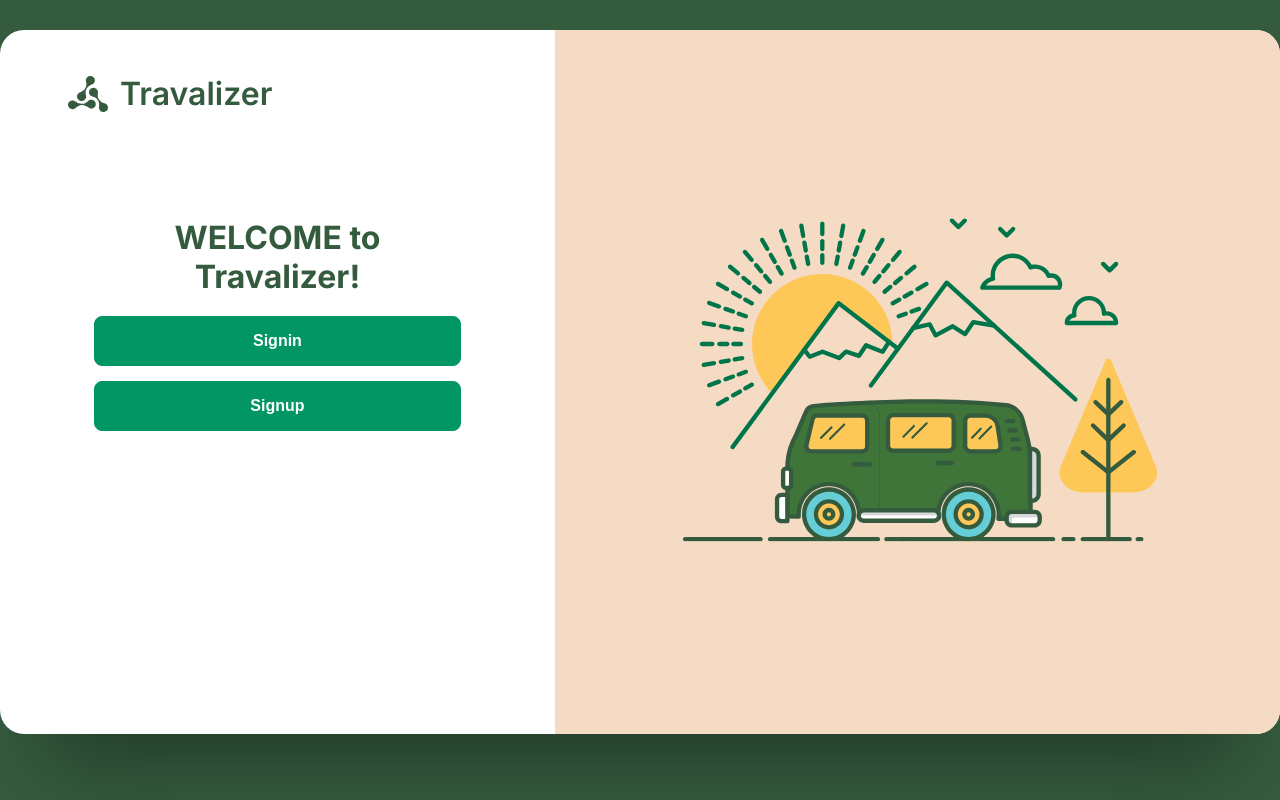
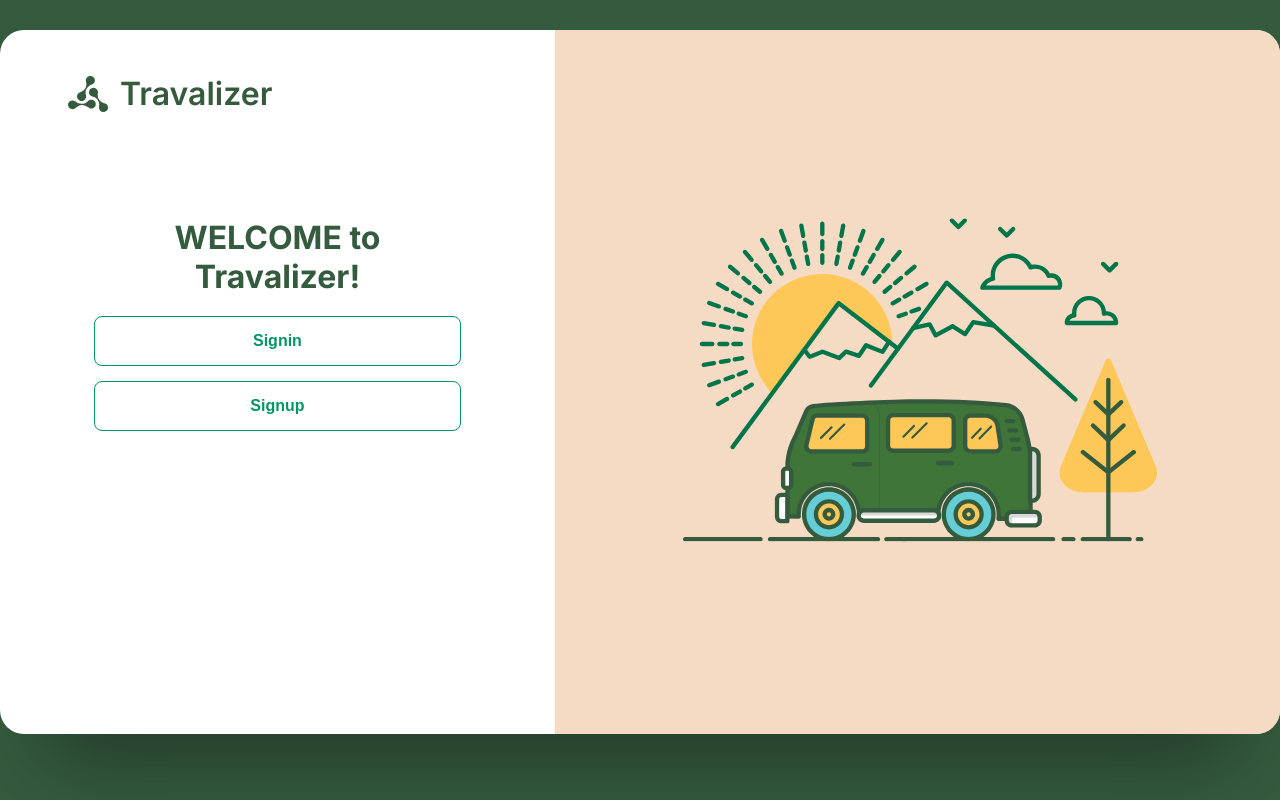
Before and after one commit to yuKalashnikova2/travalizer-auth-firebase, a Vue app: page / in a window 1280 px wide. Built offline with nearby package versions, Linux system fonts and the light colour scheme.

Commit message:
refactor(styles): computed

```diff
--- a/src/components/Button.vue
+++ b/src/components/Button.vue
@@ -10,10 +10,15 @@ export default {
       required: false,
     },
   },
+  computed: {
+    styleBtnColor(lightColor) {
+        return lightColor ? 'btn__light' : ''
+    }
+  }
 }
 </script>
 <template>
-  <button :class="['btn', lightColor ? 'btn__light' : '']">{{ label }}</button>
+  <button :class="['btn', styleBtnColor]">{{ label }}</button>
 </template>
 
 <style lang="scss" scoped>
```
